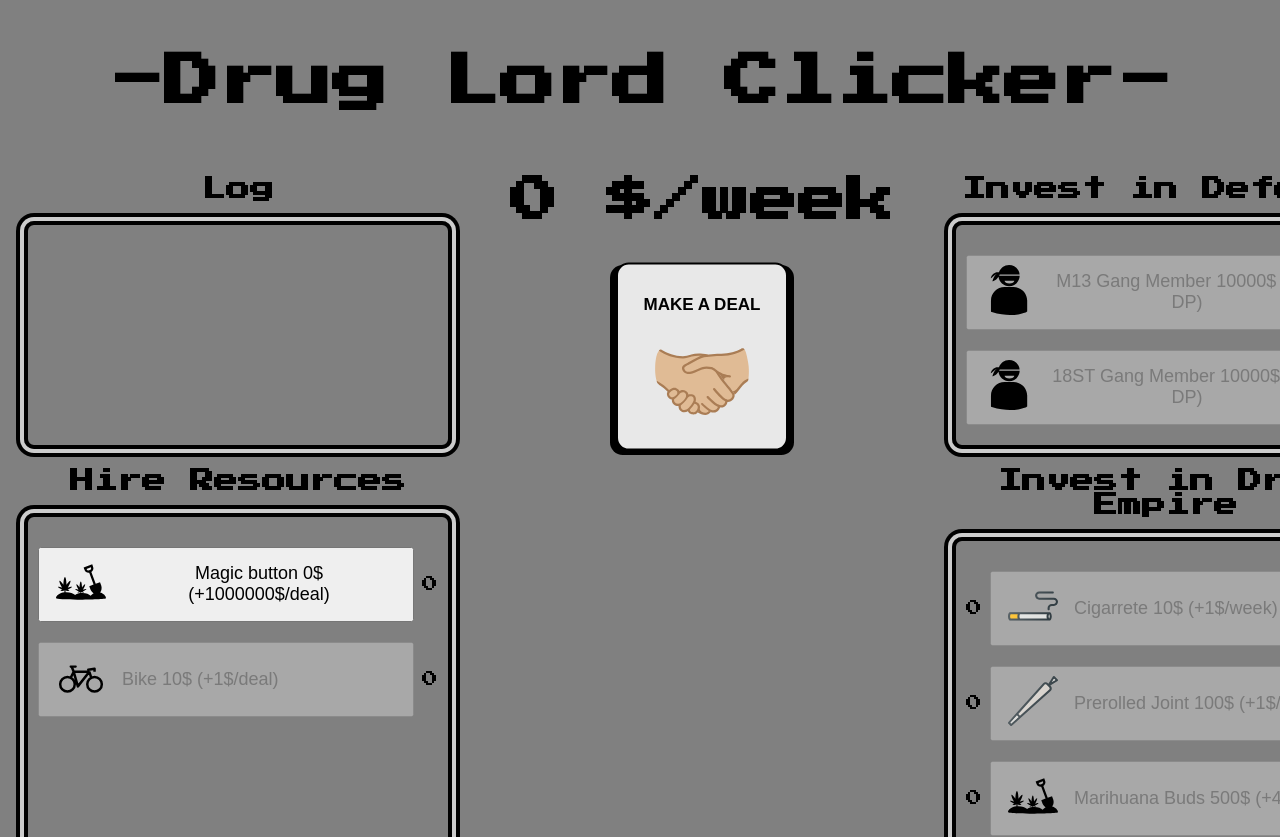
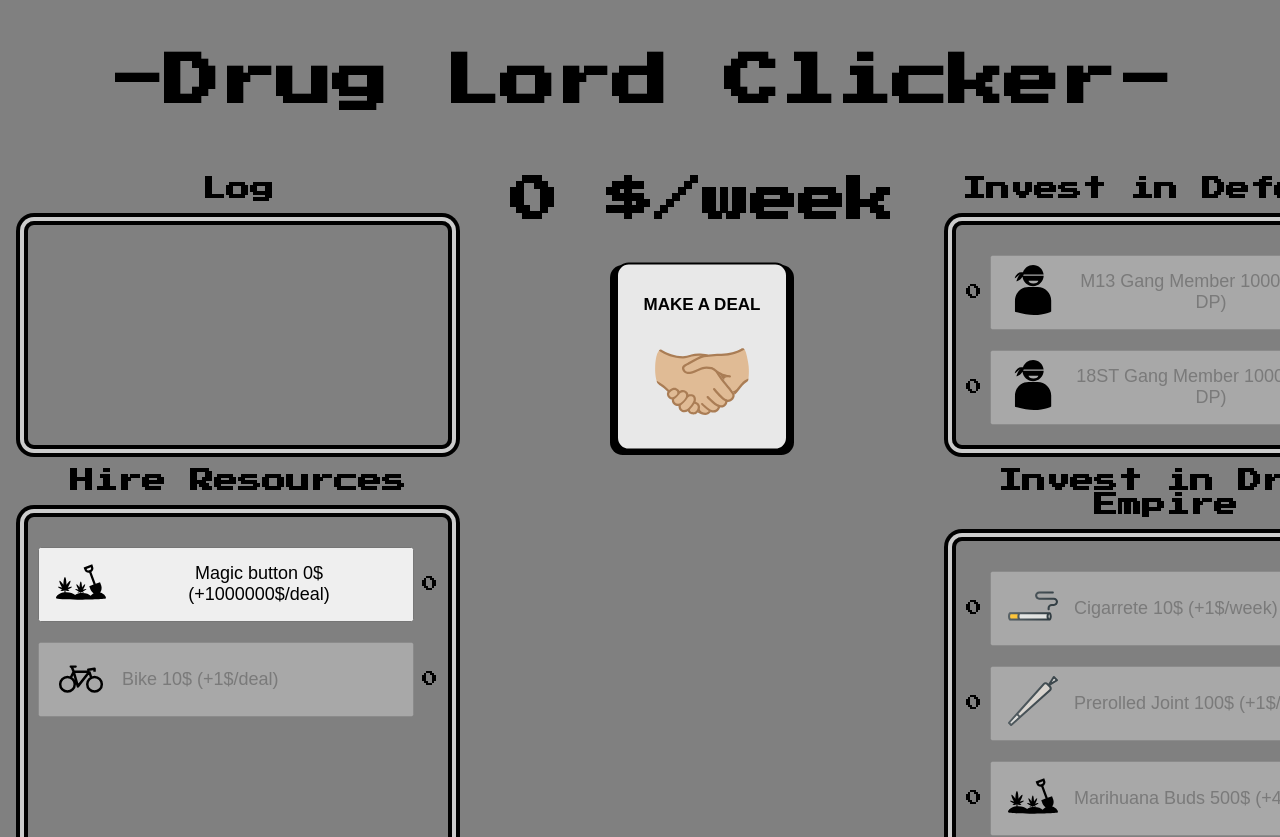
Before and after one commit to xperezb/clicker, an Angular app: page / in a window 1280 px wide. Shown: the top 837 px of the page. Built offline with nearby package versions, Linux system fonts and the light colour scheme; grey boxes are pictures that could not be loaded.

Commit message:
fix count

```diff
--- a/src/app/components/defense/defense.component.css
+++ b/src/app/components/defense/defense.component.css
@@ -29,7 +29,7 @@
 }
 
 .defense__count {
-  margin-left: 8px;
+  margin-right: 8px;
 }
 
 .container::-webkit-scrollbar {
--- a/src/app/components/defense/defense.component.html
+++ b/src/app/components/defense/defense.component.html
@@ -4,6 +4,9 @@
   @for (defense of defenses$ | async; track defense) {
     @if (defense.requiredPoints <= ((totalPoints$ | async) ?? 0)) {
       <div class="defense__container">
+        <div class="defense__count">
+          {{ defense.count }}
+        </div>
         <button
           class="defense__button"
           (click)="buyDefense(defense.id)"
@@ -15,10 +18,7 @@
             {{ defense.name }} {{ defense.cost }}$ (+{{ defense.pointsIncrease }} DP)
           </div>
         </button>
-        <div class="defense__count">
-          {{ defense.count }}
-        </div>
       </div>
     }
-}
+  }
 </div>
```
